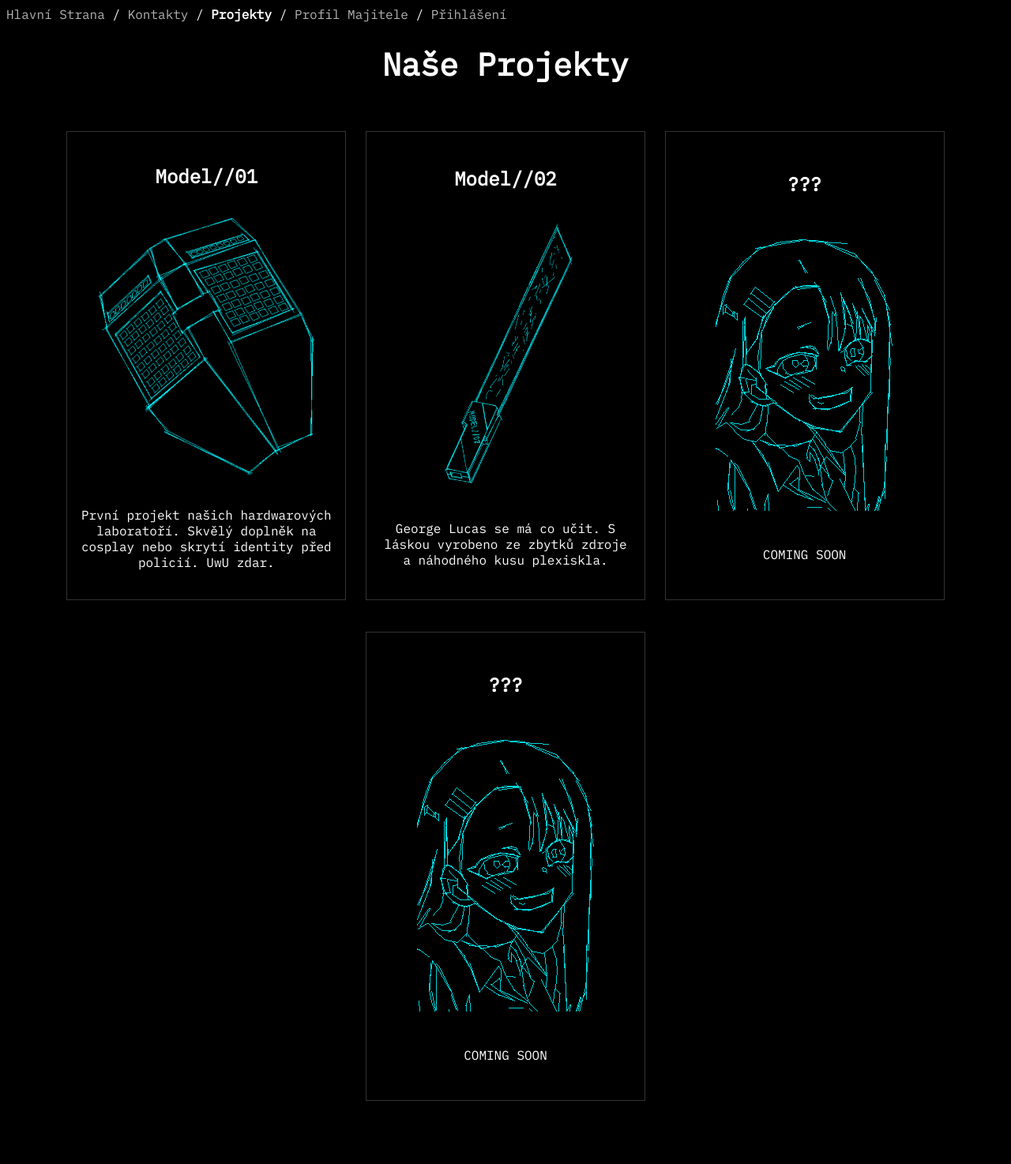
After one commit to x10102/cracktek-site, a PHP site: page /projects.php in a window 1280 px wide. The commit adds this page. Shown: the whole page at 79% size. Run offline with PHP 8.4, Linux system fonts and the light colour scheme.

Commit message:
Add projects page

```diff
--- /dev/null
+++ b/projects.php
@@ -0,0 +1,53 @@
+<?php
+    if(session_status() === PHP_SESSION_NONE) {
+        session_start();
+    }
+?>
+<!DOCTYPE html>
+<html lang="cs">
+    <head>
+        <meta charset="utf-8">
+        <meta name="viewport" content="width=device-width, initial-scale=1.0">
+        <title>CrackTek Industries</title>
+        <link rel="stylesheet" href="styles/projects.css">
+        <link rel="stylesheet" href="styles/navbar.css">
+        <link href="https://fonts.googleapis.com/css2?family=IBM+Plex+Mono&display=swap" rel="stylesheet">
+        <style>
+            :root {
+                --text-color: white;
+            }
+        </style>
+    </head>
+    <body>
+        <div id="navbar">
+            <?php require_once("navbar.php");?>
+        </div>
+        <h1>Naše Projekty</h1>
+        <div class="pr-view-main">
+            <a href="projects/m01.php">
+                <div class="pr-view-item">
+                    <h2>Model//01</h2>
+                    <img src="images/model01_web_full.png" height="350">
+                    <p>První projekt našich hardwarových laboratoří. Skvělý doplněk na cosplay nebo skrytí identity před policií. UwU zdar.</p>
+                </div>
+            </a>
+            <a href="projects/m02.php">
+                <div class="pr-view-item">
+                    <h2>Model//02</h2>
+                    <img src="images/model02_web_full.png" height="350">
+                    <p>George Lucas se má co učit. S láskou vyrobeno ze zbytků zdroje a náhodného kusu plexiskla.</p>
+                </div>
+            </a>
+            <div class="pr-view-item">
+                <h2>???</h2>
+                <img src="images/nagatoro.jpg" height="350">
+                <p>COMING SOON</p>
+            </div>
+            <div class="pr-view-item">
+                <h2>???</h2>
+                <img src="images/nagatoro.jpg" height="350">
+                <p>COMING SOON</p>
+            </div>
+        </div>
+    </body>
+</html>
--- /dev/null
+++ b/styles/projects.css
@@ -0,0 +1,56 @@
+@media screen {
+
+}
+
+body {
+
+    background: black;
+    color: var(--text-color);
+    font-family: 'IBM Plex Mono', monospace;
+    display: flex;
+    flex-flow: column nowrap;
+    overflow-x: hidden;
+    overflow: -moz-scrollbars-none;
+
+}
+
+body::-webkit-scrollbar { width: 0 !important }
+
+h1 {
+    text-align: center;
+    font-size: 2.5em;
+}
+
+a {
+    color: white;
+    text-decoration: none;
+}
+
+.pr-view-item {
+    display: flex;
+    border: 1px solid rgba(255, 255, 255, 0.2);
+    flex-flow: column nowrap;
+    justify-content: space-around;
+    align-items: center;
+    width: 20em;
+    padding: 1em;
+    transition: cubic-bezier(0.075, 0.82, 0.165, 1) 500ms;
+    margin-bottom: 5vh;
+    min-height: 35em;
+}
+
+.pr-view-item:hover {
+    box-shadow: 0px 0px 5px 5px rgba(255, 255, 255, 0.2);
+}
+
+.pr-view-main {
+    padding: 2em 4em;
+    display: flex;
+    justify-content: space-around;
+    flex-flow: row wrap;
+}
+
+p {
+    overflow-wrap: anywhere;
+    text-align: center;
+}
--- a/users.php
+++ b/users.php
@@ -7,6 +7,7 @@
 <html lang="cs">
 <head>
     <meta charset="utf-8">
+    <meta name="viewport" content="width=device-width, initial-scale=1.0">
     <title>CrackTek Industries</title>
     <link rel="stylesheet" href="styles/login.css">
     <link rel="stylesheet" href="styles/navbar.css">
```
